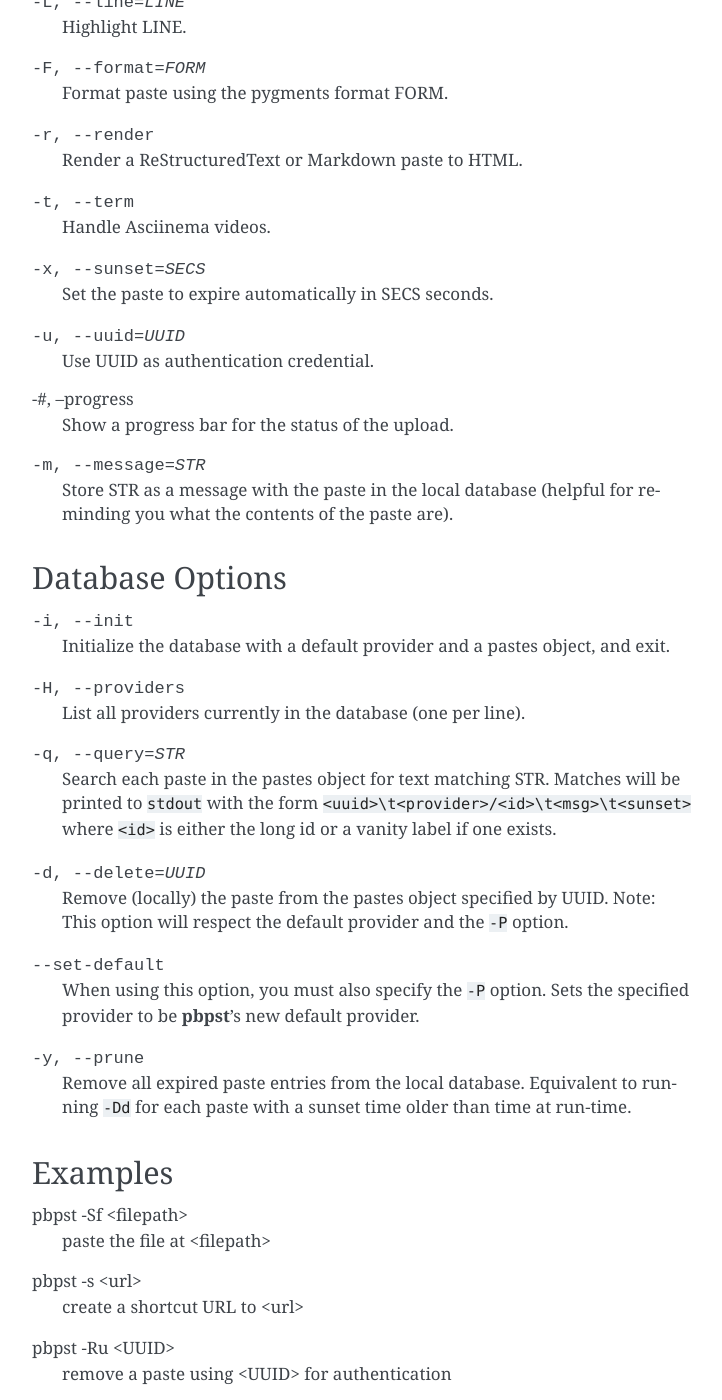
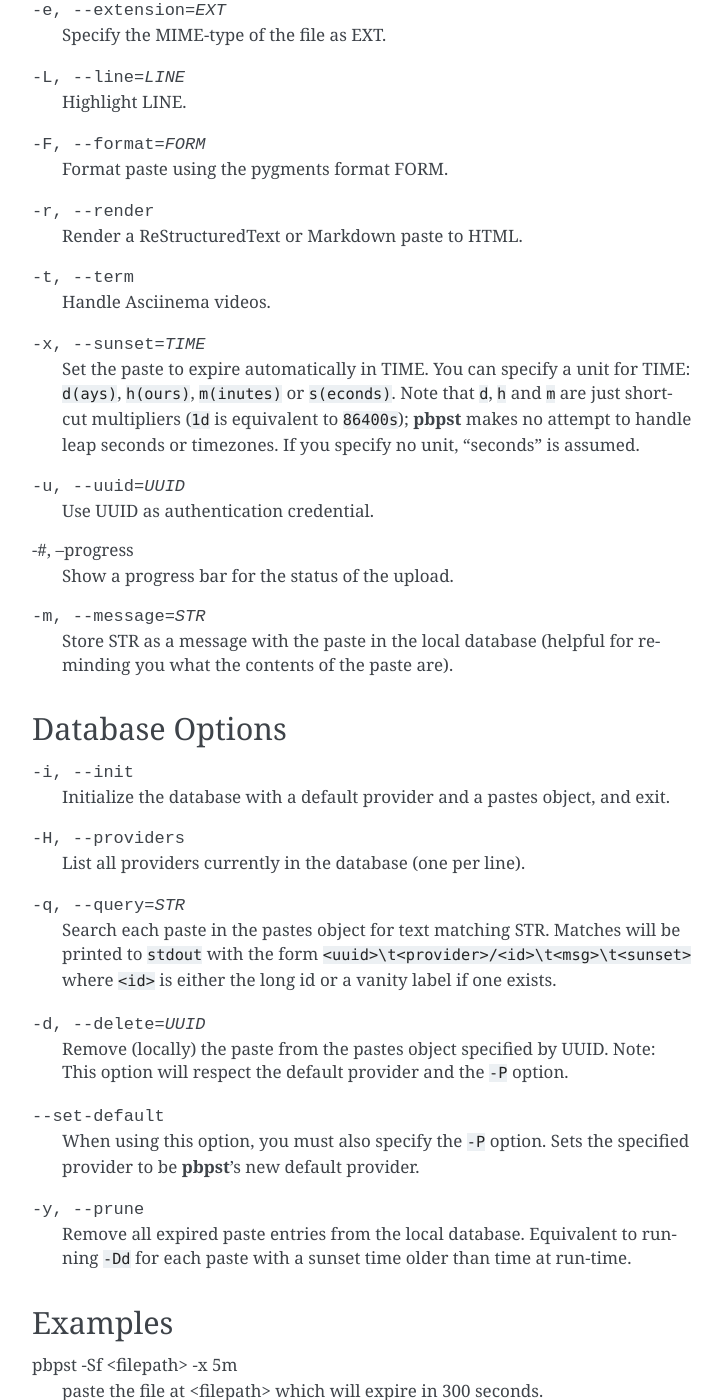
Before and after one commit to HalosGhost/pbpst, a Sphinx documentation site: the page built from doc/pbpst.rst, in a window 1280 px wide and 1400 px high, scrolled down 3043 px. Shown: the whole window, without its empty margins (388-1110 px from the left). Built offline with Sphinx 7.4.7, drawn with Linux system fonts in a browser that asks for light colours; some of the changed text lies outside the part shown.

Commit message:
Add documentation for the new time-units

```diff
--- a/doc/pbpst.rst
+++ b/doc/pbpst.rst
@@ -87,8 +87,11 @@
 -p, --private
     Return a less-guessable Id for paste.
 
--x, --sunset=SECS
-    Set the paste to expire automatically in SECS seconds.
+-x, --sunset=TIME
+    Set the paste to expire automatically in TIME.
+    You can specify a unit for TIME: ``d(ays)``, ``h(ours)``, ``m(inutes)`` or ``s(econds)``.
+    Note that ``d``, ``h`` and ``m`` are just shortcut multipliers (``1d`` is equivalent to ``86400s``); :program:`pbpst` makes no attempt to handle leap seconds or timezones.
+    If you specify no unit, "seconds" is assumed.
 
 -r, --render
     Render a ReStructuredText or Markdown paste to HTML.
@@ -144,8 +147,11 @@
 -t, --term
     Handle Asciinema videos.
 
--x, --sunset=SECS
-    Set the paste to expire automatically in SECS seconds.
+-x, --sunset=TIME
+    Set the paste to expire automatically in TIME.
+    You can specify a unit for TIME: ``d(ays)``, ``h(ours)``, ``m(inutes)`` or ``s(econds)``.
+    Note that ``d``, ``h`` and ``m`` are just shortcut multipliers (``1d`` is equivalent to ``86400s``); :program:`pbpst` makes no attempt to handle leap seconds or timezones.
+    If you specify no unit, "seconds" is assumed.
 
 -u, --uuid=UUID
     Use UUID as authentication credential.
@@ -183,8 +189,8 @@
 Examples
 --------
 
-pbpst -Sf <filepath>
-    paste the file at <filepath>
+pbpst -Sf <filepath> -x 5m
+    paste the file at <filepath> which will expire in 300 seconds.
 
 pbpst -s <url>
     create a shortcut URL to <url>
```
